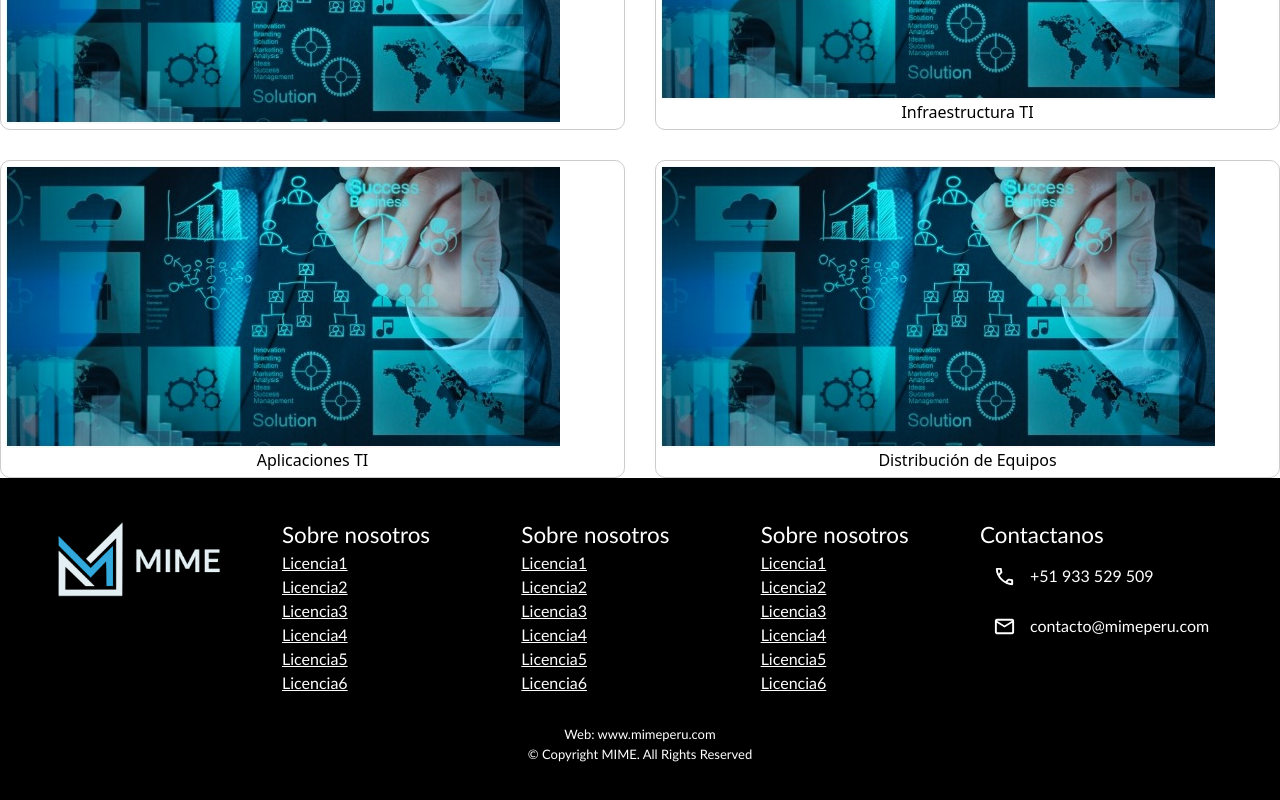
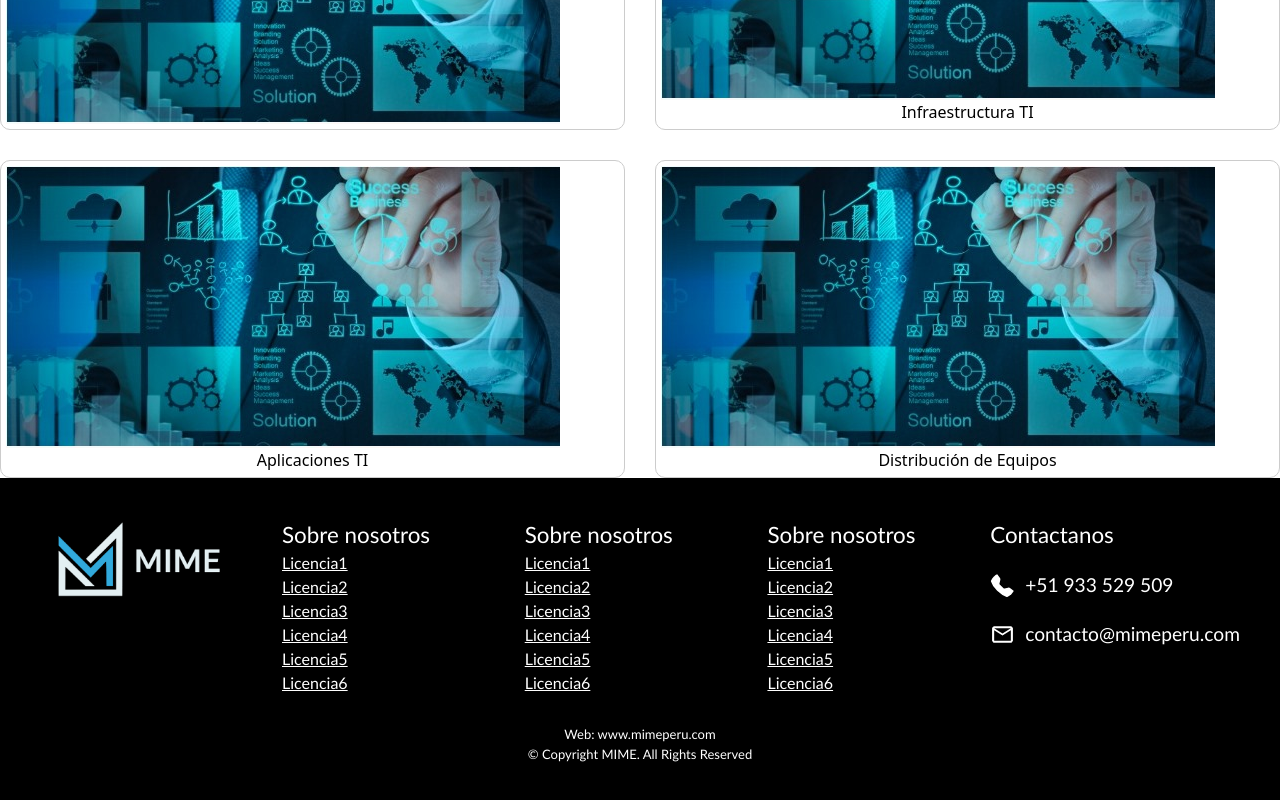
Before and after one commit to 25-eduardlab/Sitioweb_Mime, a React (Vite) app: page / in a window 1280 px wide. Shown: the part 2411-3211 px from the top of the page. Built offline with nearby package versions, Linux system fonts and the light colour scheme.

Commit message:
nuevos estilos

```diff
--- a/src/components/PageFooter.jsx
+++ b/src/components/PageFooter.jsx
@@ -1,8 +1,8 @@
 import React from 'react';
 import mime from '../img/mime_logo.png'
 import '../styles/footer.css';
-import telefono from "../svg/telefono.svg"
-import email from "../svg/email.svg"
+import { BsFillTelephoneFill } from "react-icons/bs";
+import { MdOutlineEmail } from "react-icons/md";
 
 const PageFooter = () =>{
     const licencias = ["Licencia1","Licencia2","Licencia3","Licencia4","Licencia5","Licencia6"];
@@ -44,15 +44,11 @@ const PageFooter = () =>{
                 <h3>Contactanos</h3>
                 <div className="logotipos">
                     <div className="logo1">
-                        <div className="icon">
-                            <img src={telefono} alt="Telefono"/>
-                        </div>
+                        <BsFillTelephoneFill className="icon"/>
                         <span>+51 933 529 509</span>
                     </div>
                     <div className="logo2">
-                        <div className="icon">
-                            <img src={email} alt="Email" />
-                        </div>
+                        <MdOutlineEmail className='icon'/>
                         <span>contacto@mimeperu.com</span>
                     </div>
                 </div>
--- a/src/styles/footer.css
+++ b/src/styles/footer.css
@@ -24,17 +24,16 @@
         font-weight: 100;
     }
     .logo1{
-        font-size: 1rem;
-        width: 200px;
-        height: 50px;
+        font-size: 1.1rem;
+        width: fit-content;
         border-radius: 40px;
         display: flex;
         align-items: center;
+        margin-bottom: 20px;
     }
     .logo2{
-        font-size: 1rem;
-        width: 260px;
-        height: 50px;
+        font-size: 1.1rem;
+        width: fit-content;
         border-radius: 40px;
         display: flex;
         align-items: center;
@@ -43,15 +42,13 @@
         font-weight: 100;
     }
     .logo1 .icon, .logo2 .icon {
-        width: 50px;
-        height: 50px;
+        width: 25px;
+        height: 25px;
         border-radius: 50%;
         display: flex;
         align-items: center;
         justify-content: center;
-    }
-    .icon img{
-        width: 23px;
+        margin-right: 10px;
     }
     .copy{
         text-align: center;
@@ -89,17 +86,16 @@
         font-size: 13px;
     }
     .logo1{
-        font-size: 1rem;
-        width: 200px;
-        height: 50px;
+        font-size: 1.2rem;
+        width: fit-content;
         border-radius: 40px;
         display: flex;
         align-items: center;
+        margin: 20px 0;
     }
     .logo2{
-        font-size: 1rem;
-        width: 260px;
-        height: 50px;
+        font-size: 1.2rem;
+        width: fit-content;
         border-radius: 40px;
         display: flex;
         align-items: center;
@@ -108,14 +104,12 @@
         font-weight: 100;
     }
     .logo1 .icon, .logo2 .icon {
-        width: 50px;
-        height: 50px;
+        width: 25px;
+        height: 25px;
         border-radius: 50%;
         display: flex;
         align-items: center;
         justify-content: center;
-    }
-    .icon img{
-        width: 23px;
+        margin-right: 10px;
     }
 }
--- a/src/styles/header.css
+++ b/src/styles/header.css
@@ -41,12 +41,13 @@
     border-radius: 10px 0 0 10px;
     padding: 1rem 0;
     display: flex;
+    border-top: 3px solid rgb(126, 211, 245);
     flex-direction: column;
     gap: 10px;
     z-index: 3;
   }
   .menu.active{
-    width: 250px;
+    width: 280px;
     overflow-y: auto;
   }
   .boton-menu{
@@ -55,11 +56,16 @@
     cursor: pointer;
   }
   .boton-close{
-    margin: 5%;
+    margin: 4%;
     margin-bottom: 25px;
     color: #fff;
     cursor: pointer;
     width: min-content;
+    transition: 0.3s;
+  }
+  .boton-close:hover{
+    color: red;
+    transform: translate(1px, -1px)
   }
   .header-right a{
     display: flex;
```
